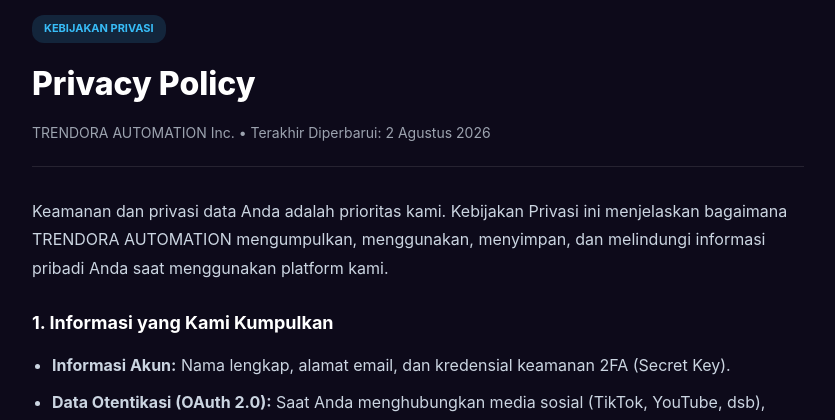
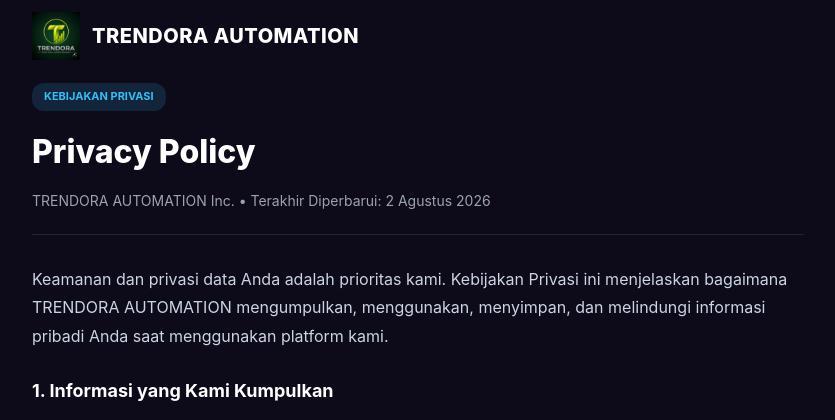
Before and after one commit to deri9804/trendoraautomation, a Flask app: page /privacy in a window 1280 px wide. Shown: the part 108-528 px from the top of the page, without its empty margins (222-1057 px from the left). Run offline with Flask 3, Linux system fonts and the light colour scheme.

Commit message:
tos.html dan privacy.html

```diff
--- a/templates/privacy.html
+++ b/templates/privacy.html
@@ -4,6 +4,7 @@
   <meta charset="UTF-8">
   <meta name="viewport" content="width=device-width, initial-scale=1.0">
   <title>Privacy Policy - TRENDORA AUTOMATION</title>
+  <link rel="icon" type="image/png" href="{{ url_for('static', filename='logo-trendora.png') }}">
   {% include 'css.html' %}
 </head>
 <body>
@@ -11,6 +12,12 @@
 
   <!-- PAGE WRAPPER UNTUK PRIVACY POLICY -->
   <div style="padding: 120px 5% 80px 5%; max-width: 900px; margin: 0 auto; min-height: 85vh; color: #cbd5e1; line-height: 1.8;">
+
+    <!-- HEADER BRANDING LOGO (REVISI REVIEW) -->
+    <div style="display: flex; align-items: center; gap: 12px; margin-bottom: 20px;">
+        <img src="{{ url_for('static', filename='logo-trendora.png') }}" alt="TRENDORA Logo" style="width: 48px; height: 48px; object-fit: contain;" onerror="this.src='/static/logo-trendora.png'">
+        <span style="color: #fff; font-size: 20px; font-weight: 800; letter-spacing: 0.5px;">TRENDORA AUTOMATION</span>
+    </div>
 
     <div style="border-bottom: 1px solid rgba(255,255,255,0.1); margin-bottom: 30px; padding-bottom: 20px;">
         <span style="display: inline-block; background: rgba(56, 189, 248, 0.15); color: #38bdf8; padding: 4px 12px; border-radius: 12px; font-size: 11px; font-weight: 700; margin-bottom: 12px;">KEBIJAKAN PRIVASI</span>
```
Also changed, not shown: templates/tos.html (+7 -0 lines).
